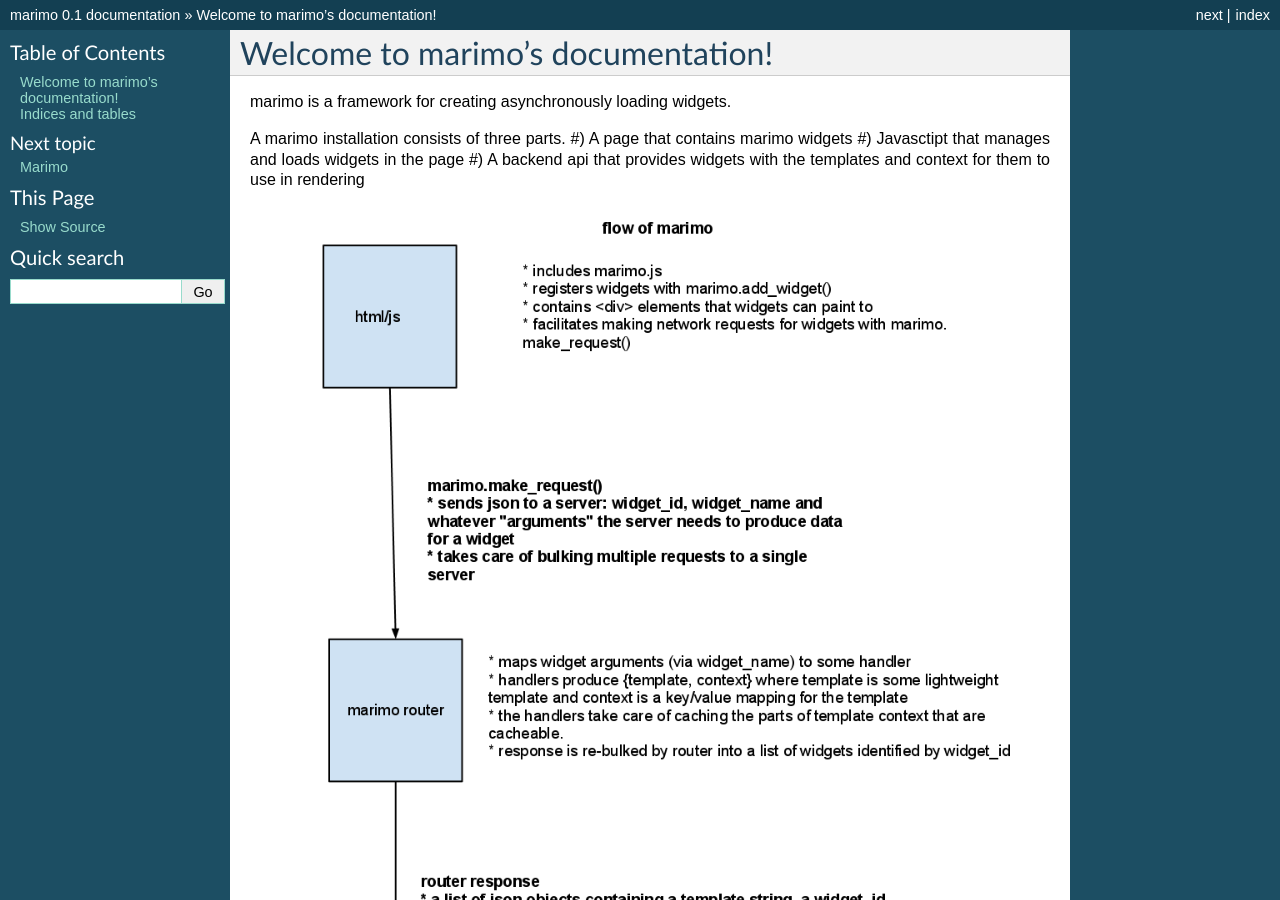
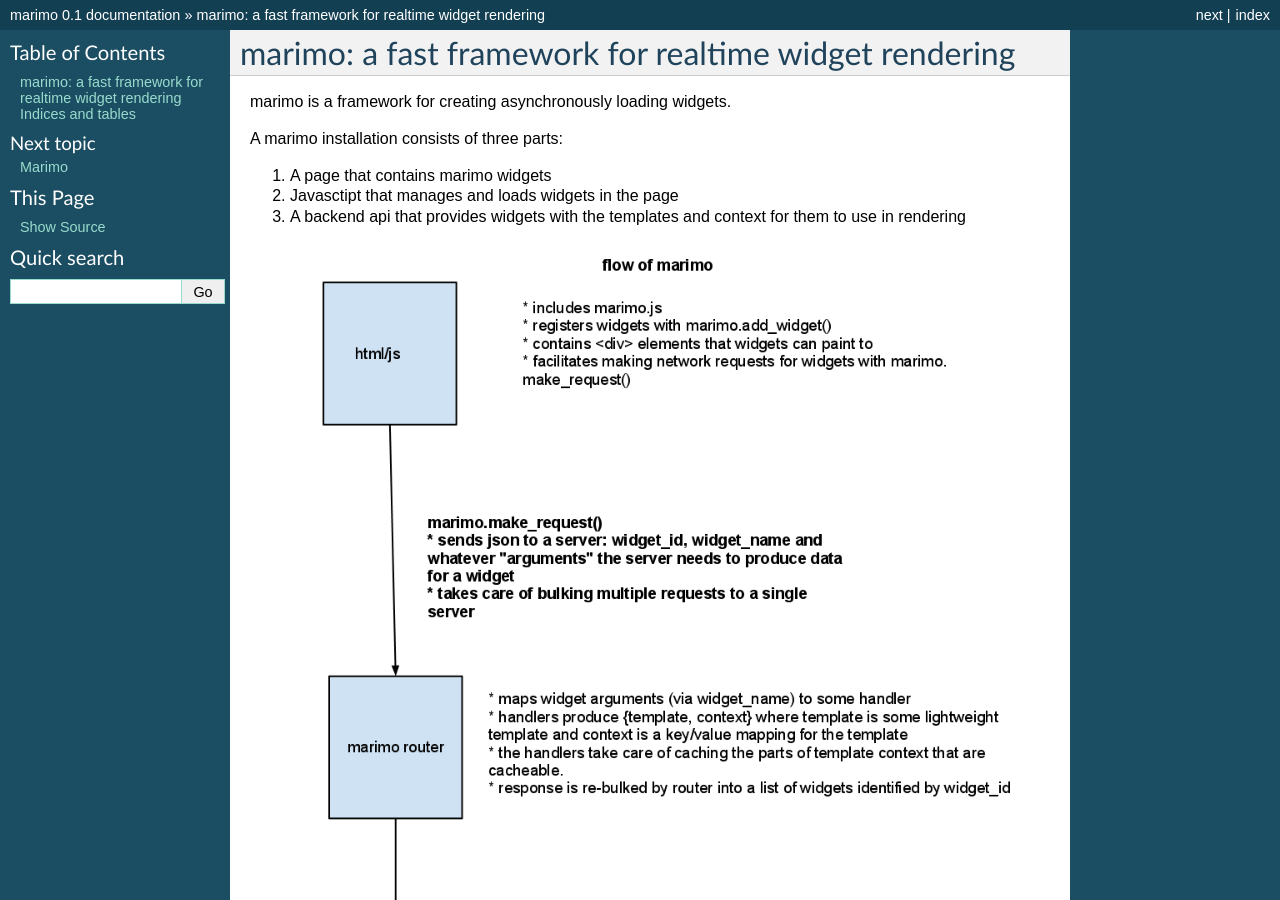
Before and after one commit to shaunduncan/marimo, a Sphinx documentation site: the page built from docs/index.rst, in a window 1280 px wide and 900 px high. Built offline with Sphinx 7.4.7, drawn with Linux system fonts in a browser that asks for light colours; some of the changed text lies outside the part shown.

Commit message:
more docs

```diff
--- a/docs/index.rst
+++ b/docs/index.rst
@@ -3,17 +3,23 @@
    You can adapt this file completely to your liking, but it should at least
    contain the root `toctree` directive.
 
-Welcome to marimo's documentation!
-==================================
+marimo: a fast framework for realtime widget rendering
+======================================================
 marimo is a framework for creating asynchronously loading widgets.
 
-A marimo installation consists of three parts.
-#) A page that contains marimo widgets
-#) Javasctipt that manages and loads widgets in the page
-#) A backend api that provides widgets with the templates and context for them to use in rendering
+A marimo installation consists of three parts:
+
+1) A page that contains marimo widgets
+
+2) Javasctipt that manages and loads widgets in the page
+
+3) A backend api that provides widgets with the templates and context for them to use in rendering
 
 .. image:: _static/marimo_flow.png
-.. _(Edit this image on Google Docs): https://docs.google.com/drawings/d/1OCM39SPWM0q0wuEnCUnzCRLwIDi9Km2uaSiaz9thQJc/edit?hl=en_US
+
+`Edit this image on Google Docs`_
+
+.. _Edit this image on Google Docs: https://docs.google.com/drawings/d/1OCM39SPWM0q0wuEnCUnzCRLwIDi9Km2uaSiaz9thQJc/edit?hl=en_US
 
 
 Contents:
```
Also changed, not shown: docs/marimo.rst (+23 -0 lines).
